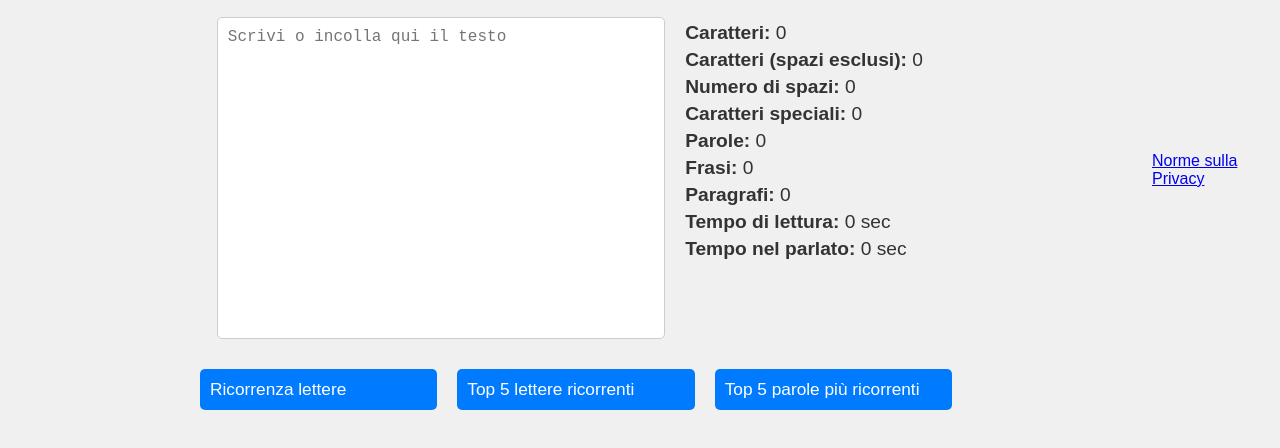
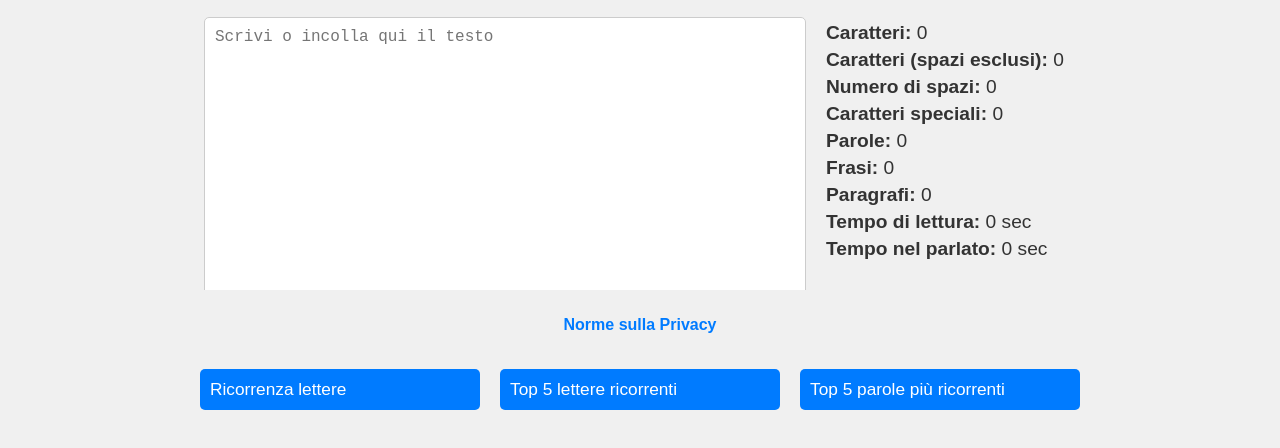
Before and after one commit to andrea-kori/quanticaratteri, a plain HTML site: page index.html in a window 1280 px wide. Shown: the part 430-878 px from the top of the page. Drawn offline with Linux system fonts and the light colour scheme.

Commit message:
Update styles.css

```diff
--- a/css/styles.css
+++ b/css/styles.css
@@ -281,3 +281,21 @@ textarea {
         font-size: 0.9em;
     }
 }
+footer {
+    width: 100%;
+    position: absolute;
+    bottom: 10px;
+    text-align: center;
+    padding: 10px 0;
+    background-color: #f0f0f0;
+}
+
+footer a {
+    color: #007bff;
+    text-decoration: none;
+    font-weight: bold;
+}
+
+footer a:hover {
+    text-decoration: underline;
+}
```
